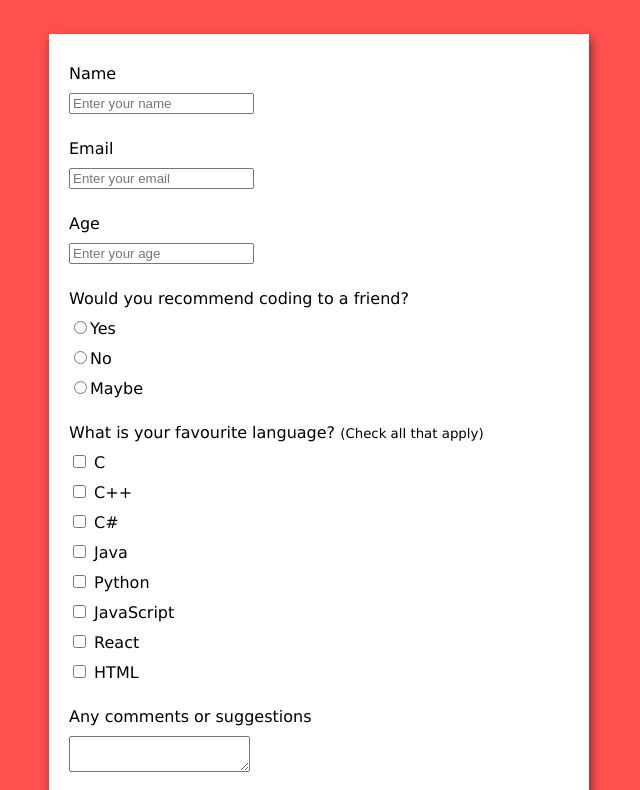
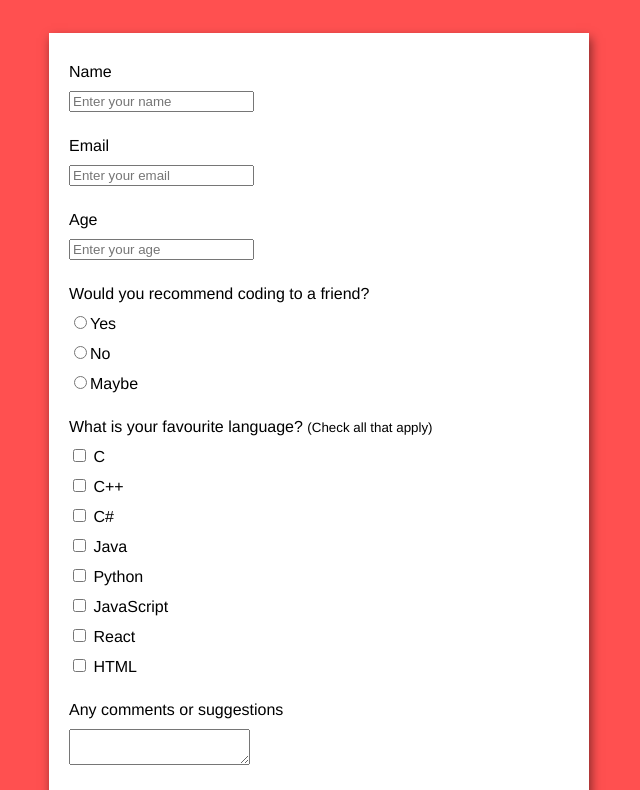
Before and after one commit to MohamedZZZ1/Survey, a plain HTML site: page index.html in a window 1280 px wide. Shown: the part 75-865 px from the top of the page, without its empty margins (321-961 px from the left). Drawn offline with Linux system fonts and the light colour scheme.

Commit message:
Update index.html

```diff
--- a/index.html
+++ b/index.html
@@ -6,7 +6,7 @@
 
     body {
       background-color: #ff5050;
-      font-family: Verdana;
+      font-family: Helvetica;
       text-align: center;
     }
 
```
